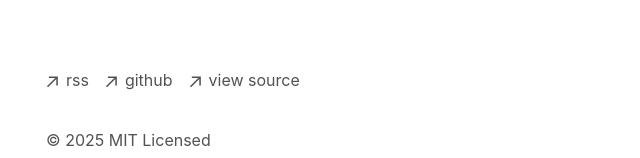
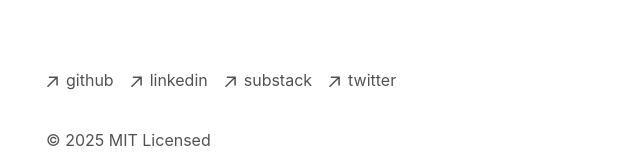
Before and after one commit to jack-walton/portfolio-starter-kit, a Next.js app: page / in a window 1280 px wide. Shown: the part 396-554 px from the top of the page, without its empty margins (306-946 px from the left). Built offline with nearby package versions, Linux system fonts and the light colour scheme.

Commit message:
Update social links in footer

```diff
--- a/app/components/footer.tsx
+++ b/app/components/footer.tsx
@@ -24,18 +24,7 @@ export default function Footer() {
             className="flex items-center transition-all hover:text-neutral-800 dark:hover:text-neutral-100"
             rel="noopener noreferrer"
             target="_blank"
-            href="/rss"
-          >
-            <ArrowIcon />
-            <p className="ml-2 h-7">rss</p>
-          </a>
-        </li>
-        <li>
-          <a
-            className="flex items-center transition-all hover:text-neutral-800 dark:hover:text-neutral-100"
-            rel="noopener noreferrer"
-            target="_blank"
-            href="https://github.com/vercel/next.js"
+            href="https://github.com/jack-walton"
           >
             <ArrowIcon />
             <p className="ml-2 h-7">github</p>
@@ -46,10 +35,32 @@ export default function Footer() {
             className="flex items-center transition-all hover:text-neutral-800 dark:hover:text-neutral-100"
             rel="noopener noreferrer"
             target="_blank"
-            href="https://vercel.com/templates/next.js/portfolio-starter-kit"
+            href="https://www.linkedin.com/in/jack-walton-555aa9373/"
           >
             <ArrowIcon />
-            <p className="ml-2 h-7">view source</p>
+            <p className="ml-2 h-7">linkedin</p>
+          </a>
+        </li>
+        <li>
+          <a
+            className="flex items-center transition-all hover:text-neutral-800 dark:hover:text-neutral-100"
+            rel="noopener noreferrer"
+            target="_blank"
+            href="https://suburbanrunaway.substack.com"
+          >
+            <ArrowIcon />
+            <p className="ml-2 h-7">substack</p>
+          </a>
+        </li>
+        <li>
+          <a
+            className="flex items-center transition-all hover:text-neutral-800 dark:hover:text-neutral-100"
+            rel="noopener noreferrer"
+            target="_blank"
+            href="https://x.com/suburbanrunaway"
+          >
+            <ArrowIcon />
+            <p className="ml-2 h-7">twitter</p>
           </a>
         </li>
       </ul>
```
